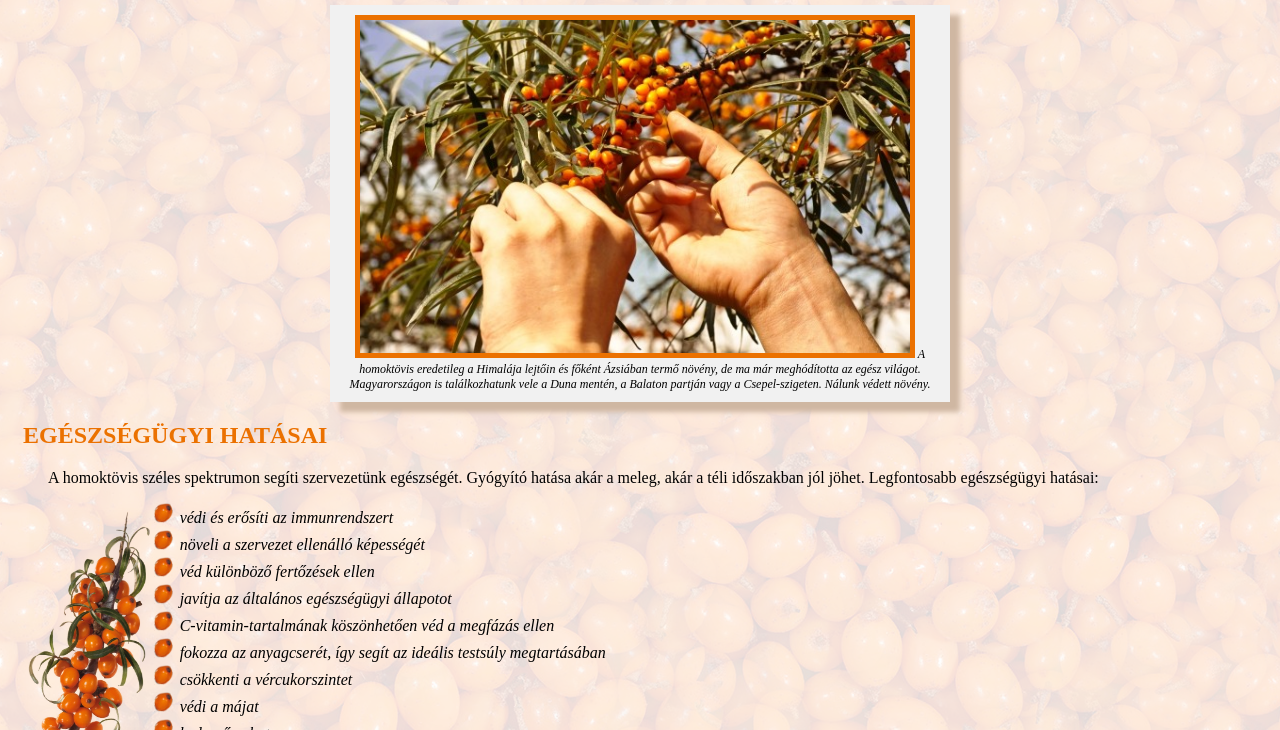
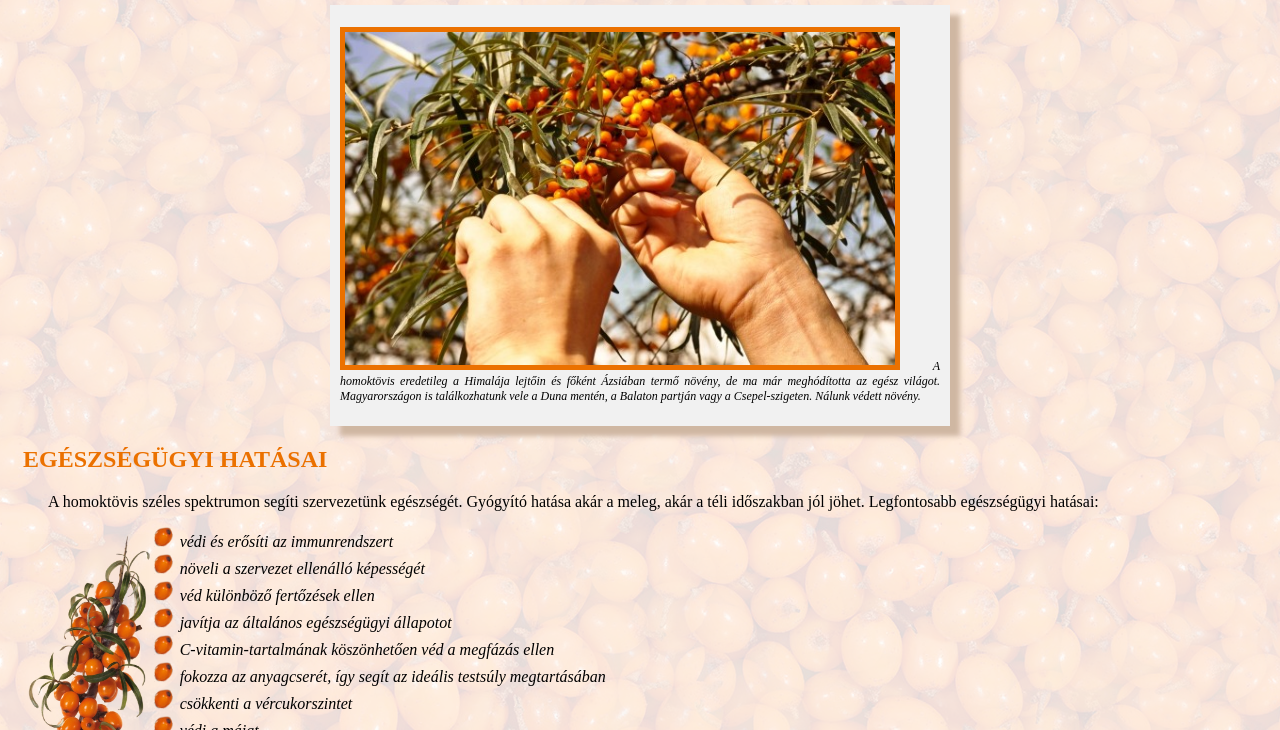
Before and after one commit to Balintkkszki/Lisa, a plain HTML site: page index.html in a window 1280 px wide. Shown: the part 70-800 px from the top of the page. Drawn offline with Linux system fonts and the light colour scheme.

Commit message:
Update index.html

```diff
--- a/index.html
+++ b/index.html
@@ -9,7 +9,7 @@
 </head>
 <body>
     <h1>Homoktövis</h1>
-<p class="keret" id="bevezeto"><img id="bokor" src="img/bokor.jpg" alt="">  A homoktövis eredetileg a Himalája lejtőin és főként Ázsiában termő növény, de ma már meghódította az egész világot. Magyarországon is találkozhatunk vele a Duna mentén, a Balaton partján vagy a Csepel-szigeten. Nálunk védett növény.</p>
+<div class="keret" id="bevezeto"><p><img id="bokor" src="img/bokor.jpg" alt="">  A homoktövis eredetileg a Himalája lejtőin és főként Ázsiában termő növény, de ma már meghódította az egész világot. Magyarországon is találkozhatunk vele a Duna mentén, a Balaton partján vagy a Csepel-szigeten. Nálunk védett növény.</p></div>
 <h2>Egészségügyi hatásai</h2>
 <p>
     A homoktövis széles spektrumon segíti szervezetünk egészségét. Gyógyító hatása akár a meleg, akár a téli időszakban jól jöhet. Legfontosabb egészségügyi hatásai:</p>
```
